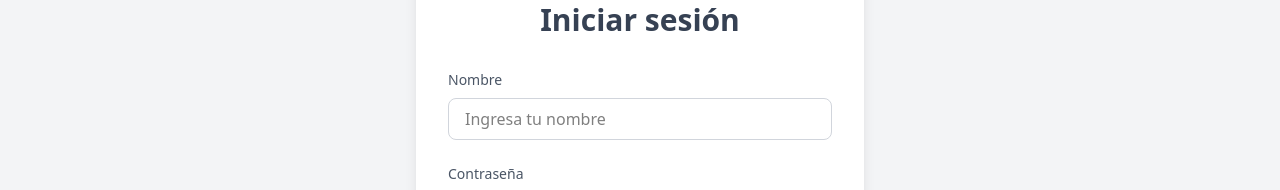
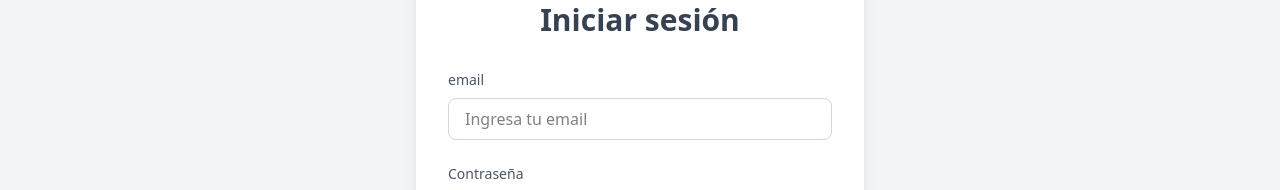
Before and after one commit to A1exauri0/Frontend_KeypaOutlet, a Vue app: page /login in a window 1280 px wide. Shown: the part 300-490 px from the top of the page. Built offline with nearby package versions, Linux system fonts and the light colour scheme.

Commit message:
Login cookies :D

```diff
--- a/src/main.js
+++ b/src/main.js
@@ -3,7 +3,7 @@ import './output.css'
 import axios from 'axios'
 
 // Configuración de Axios para la API
-axios.defaults.baseURL = 'https://localhost';
+axios.defaults.baseURL = 'http://localhost';
 axios.defaults.headers.common['Accept'] = 'application/json';
 axios.defaults.withCredentials = true; // Permitir cookies de terceros
 axios.defaults.withXSRFToken = true; // Permitir el uso de XSRF token
--- a/src/views/Auth/Login.vue
+++ b/src/views/Auth/Login.vue
@@ -12,10 +12,10 @@
             placeholder="ejemplo@correo.com" />
         </div> -->
         <div>
-          <label for="name" class="block text-sm font-medium text-gray-600">Nombre</label>
-          <input v-model="nombre" type="text" id="name"
+          <label for="name" class="block text-sm font-medium text-gray-600">email</label>
+          <input v-model="email" type="text" id="name"
             class="mt-2 block w-full px-4 py-2 border border-gray-300 rounded-lg focus:outline-none focus:ring-2 focus:ring-purple-500"
-            placeholder="Ingresa tu nombre" />
+            placeholder="Ingresa tu email" />
         </div>
 
         <div>
@@ -45,41 +45,36 @@
 
 <script setup>
 import { ref } from 'vue'
-import { useAuthStore } from '@/stores/auth'
 import { useRouter } from 'vue-router'
+import axios from 'axios'
+import { useAuthStore } from '@/stores/auth' // este es tu archivo
 
-const nombre = ref('')
+const email = ref('')
 const password = ref('')
-const auth = useAuthStore()
 const router = useRouter()
+const authStore = useAuthStore()
 
-async function spaLogin(){
-  try{
+async function spaLogin() {
+  try {
+    // Paso 1: Obtener el token CSRF
     await axios.get('/sanctum/csrf-cookie')
+
+    // Paso 2: Iniciar sesión
     await axios.post('/login', {
-      // name: nombre.value,
-      // password: password.value
-      name: 'Prueba',
-      password: '123456789'
+      email: email.value,
+      password: password.value
     })
 
-    console.log(response)
-    useCounterStore.isLoggedIn = true
+    // Paso 3: Obtener usuario autenticado
+    const userResponse = await axios.get('/api/user')
+
+    // Paso 4: Guardar usuario en el store
+    authStore.login(userResponse.data)
+
+    // Paso 5: Redirigir
     router.push('/')
-  }catch (error) {
-    console.log(error)
+  } catch (error) {
+    console.error(error.response?.data || error)
   }
 }
-
-// function handleLogin() {
-//   if(nombre.value === 'Adrián Vázquez' && password.value === 'alex'){
-//     auth.login({ name: nombre.value })
-//     router.push('/') // Redirige al inicio
-//   }else{
-//     alert('Nombre o contraseña incorrectos')
-//   }
-
-// }
-
-
 </script>
```
